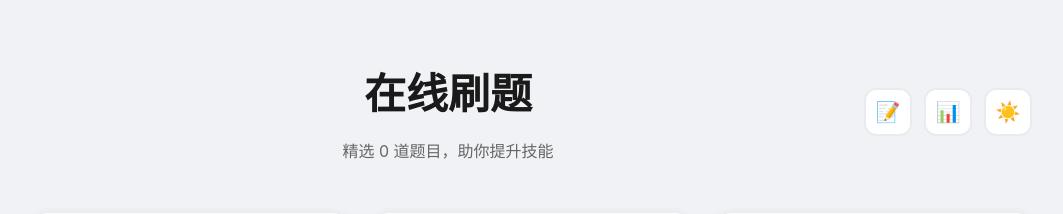
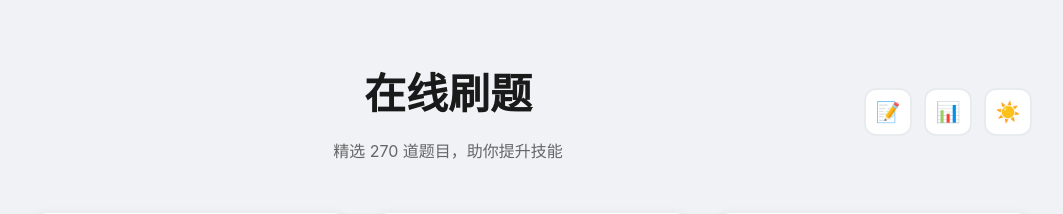
Before and after one commit to 66jkluoiop/practiceProblems, a Vue app: page / in a window 1280 px wide. Shown: the top 214 px of the page, without its empty margins (108-1171 px from the left). Built offline with nearby package versions, Linux system fonts and the light colour scheme.

Commit message:
refactor(Home): 使用计算属性 headerCount 替代 filteredQuestions
将题库数量显示逻辑从 filteredQuestions 中提取出来，创建专用的计算属性 headerCount 来管理，提高代码可读性和维护性

```diff
--- a/src/views/Home.vue
+++ b/src/views/Home.vue
@@ -6,7 +6,7 @@
       <div class="header">
         <div class="header-content">
           <h1 class="title">在线刷题</h1>
-          <p class="desc">精选 {{ filteredQuestions.length }} 道题目，助你提升技能</p>
+          <p class="desc">精选 {{ headerCount }} 道题目，助你提升技能</p>
         </div>
         <div class="header-actions">
           <button class="icon-btn" @click="router.push('/wrong-questions')" title="错题本">
@@ -184,6 +184,11 @@ const availableBanks = computed(() => banksIndex.value.map(b => ({
   file: b.file
 })))
 
+const headerCount = computed(() => {
+  if (selectedBank.value) return bankCounts.value[selectedBank.value] ?? 0
+  return Object.values(bankCounts.value).reduce((a, b) => a + b, 0)
+})
+
 const canStart = computed(() => {
   const name = selectedBank.value
   if (!name) return false
@@ -198,17 +203,6 @@ const currentBankName = computed(() => {
   }
   const bank = availableBanks.value.find(b => b.value === selectedBank.value)
   return bank ? `${bank.icon} ${bank.name} (${bank.count}题)` : '选择题库'
-})
-
-// 根据题库和筛选条件过滤题目
-const filteredQuestions = computed(() => {
-  return state.value.questions.filter(q => {
-    // 题库筛选
-    const bankMatch = !selectedBank.value || (q.bank || '未分类') === selectedBank.value
-    // 难度筛选
-    const difficultyMatch = selectedDifficulty.value === 'all' || q.difficulty === selectedDifficulty.value
-    return bankMatch && difficultyMatch
-  })
 })
 
 // 选择题库
```
